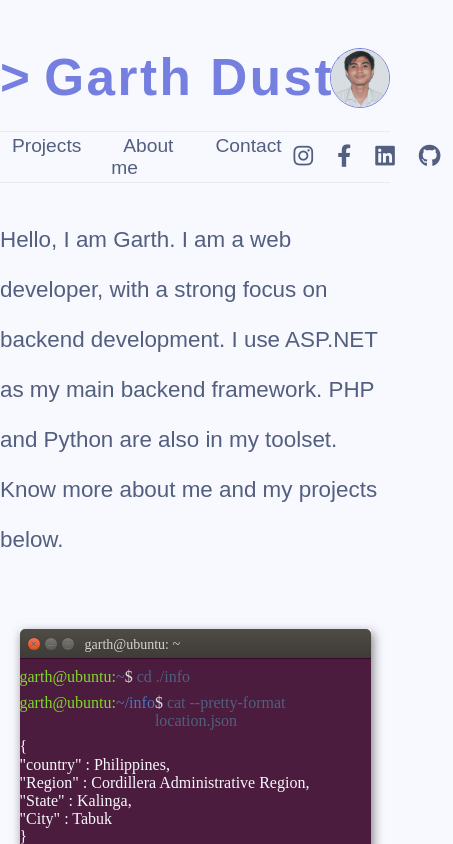
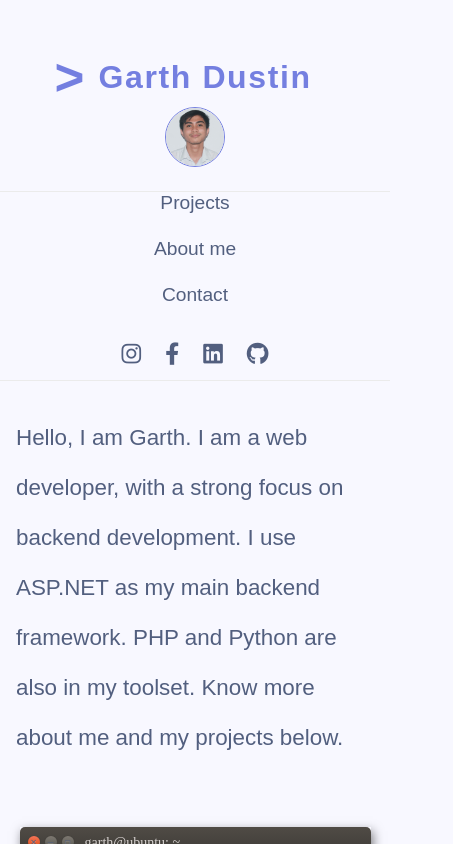
Before and after one commit to garthzx/portfolio, a React (Create React App) app: page / in a window 390 px wide. Shown: the top 844 px of the page, 453 px wide, since content can reach past the window. Built offline with nearby package versions, Linux system fonts and the light colour scheme; the HTML template or start-up script is replaced by a standard one; a web font is replaced by a local one.

Commit message:
added responsiveness

```diff
--- a/public/index.html
+++ b/public/index.html
@@ -9,7 +9,7 @@
       name="description"
       content="Web site created using create-react-app"
     />
-    <link rel="apple-touch-icon" href="%PUBLIC_URL%/logo192.png" />
+    <link rel="apple-touch-icon" href="%PUBLIC_URL%/apple-touch-icon.png" />
     <!--
       manifest.json provides metadata used when your web app is installed on a
       user's mobile device or desktop. See https://developers.google.com/web/fundamentals/web-app-manifest/
@@ -27,7 +27,7 @@
       work correctly both with client-side routing and a non-root public URL.
       Learn how to configure a non-root public URL by running `npm run build`.
     -->
-    <title>React App</title>
+    <title>Garth</title>
   </head>
   <style>
     body, html {
--- a/src/styles/About.css
+++ b/src/styles/About.css
@@ -137,6 +137,17 @@
     background: #ffffff;
   }
 }
+
+@media screen and (max-width: 1050px) {
+  .description {
+    margin: 0 1rem;
+    padding: 0;
+    font-size: 1.4rem;
+    font-weight: normal;
+    line-height: 50px;
+  }
+}
+
 @media (max-width: 600px) {
   #terminal {
     max-height: 90%;
--- a/src/styles/Contact.css
+++ b/src/styles/Contact.css
@@ -46,3 +46,24 @@
 .contact .flexed .contacts-nav a:hover::after {
   width: 100%;
 }
+
+@media screen and (max-width: 584px) {
+  section.contact .contacts-nav {
+    flex-direction: column;
+    align-items: center;
+    row-gap: 32px;
+  }
+
+  section.contact .flexed .contacts-nav span {
+    text-align: center;
+  }
+
+  section.contact .flexed .contacts-nav span::after {
+    content: "";
+    margin: 0;
+  }
+
+  .contact .flexed .contacts-nav a:after {
+    bottom: -1.4rem;
+  }
+}
--- a/src/styles/Header.css
+++ b/src/styles/Header.css
@@ -148,3 +148,32 @@
 .right .right-item:hover i {
   color: var(--color-theme-primary);
 }
+
+@media screen and (max-width: 535px) {
+  .header nav {
+    flex-direction: column;
+    row-gap: 24px;
+  }
+
+  .header nav .left {
+    flex-direction: column;
+    row-gap: 24px;
+  }
+
+  .header nav .right {
+    justify-content: center;
+  }
+}
+
+@media screen and (max-width: 570px) {
+  .header-name .image-container {
+    position: static;
+  }
+  .header-name {
+    flex-direction: column;
+  }
+
+  .header-name .typewriter a {
+    font-size: 2rem;
+  }
+}
--- a/src/styles/Projects.css
+++ b/src/styles/Projects.css
@@ -158,3 +158,11 @@
     width: 80%;
   }
 }
+
+@media (max-width: 570px) {
+  .grid-container {
+    grid-template-columns: 1fr;
+    width: 90%;
+    margin: 0;
+  }
+}
```
Also changed, not shown: public/apple-touch-icon.png (added), 1 other file (tests, documents, lock files or other folders).
